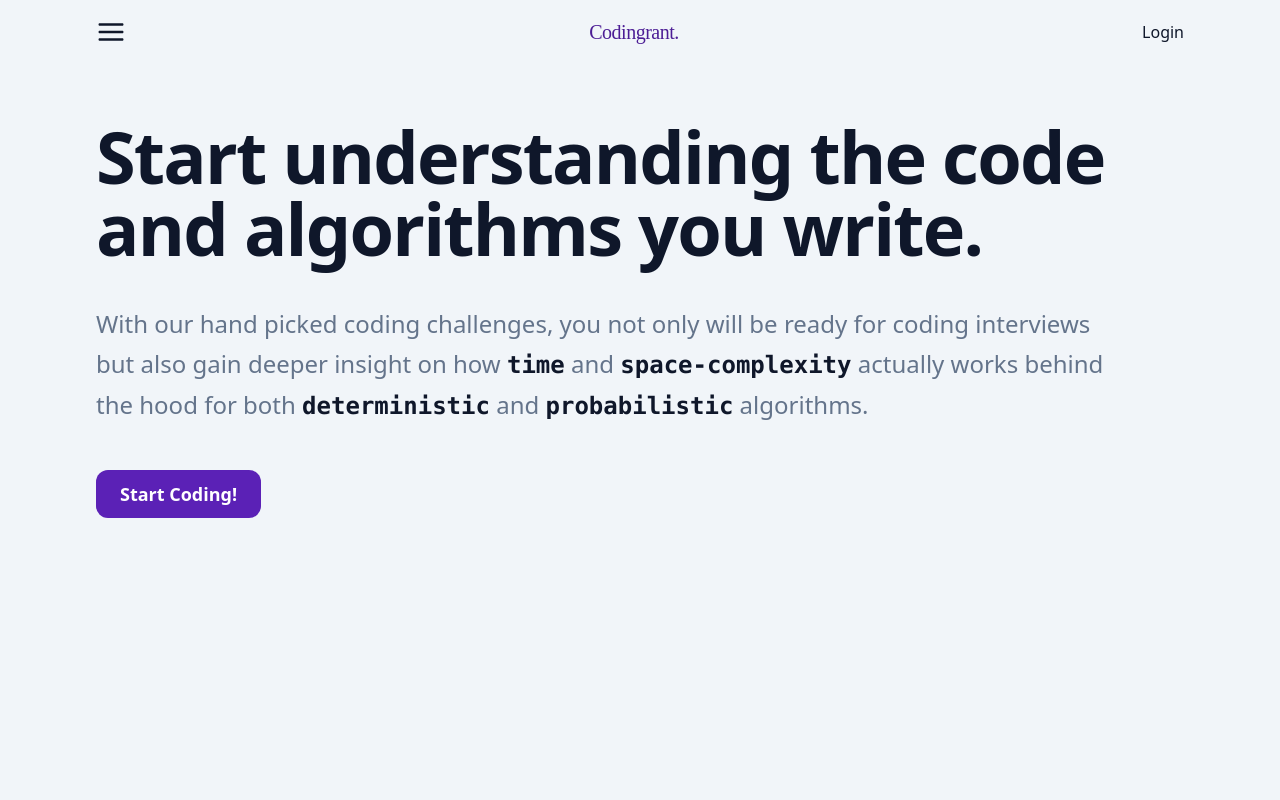
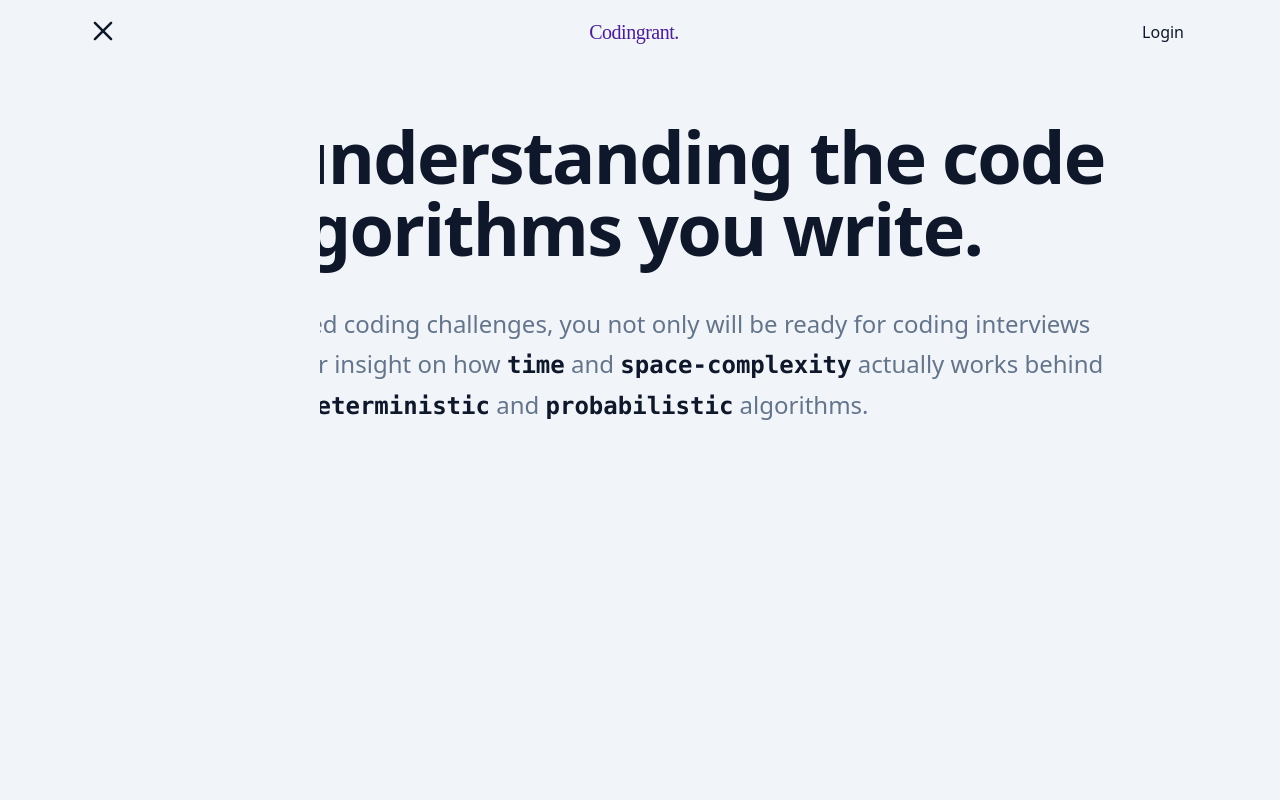
Before and after one commit to pawanbhatta178/Coding_Rant_Final, a React (Create React App) app: page / in a window 1280 px wide. Both pictures are taken after a click on the icon 111 px from the left and 32 px from the top of the page. Shown: the top 800 px of the page. Built offline with nearby package versions, Linux system fonts and the light colour scheme; no server answers; a web font is replaced by a local one.

Commit message:
sidebar added

```diff
--- a/src/components/NavBar/NavBar.js
+++ b/src/components/NavBar/NavBar.js
@@ -2,21 +2,28 @@ import React from "react";
 import { CgMenu } from "react-icons/cg";
 import Logo from "../Logo/Logo";
 import User from "../User/User";
-
+import useNavBar from "./useNavBar";
+import SideMenu from "../SideMenu/SideMenu";
 const NavBar = () => {
+  const { isSideMenuOn, onHamburgerClick } = useNavBar();
   return (
+    <>
       <div className="sticky top-0  px-4 sm:px-6 md:px-8 bg-primary">
         <div className="flex justify-between items-center h-16">
           <div>
             <CgMenu
-            className="text-3xl font-semibold"
-            onClick={() => console.log("click")}
+              className="text-3xl font-semibold cursor-pointer"
+              onClick={onHamburgerClick}
             />
           </div>
           <Logo />
           <User />
         </div>
       </div>
+      {isSideMenuOn && (
+        <SideMenu show={isSideMenuOn} onClose={onHamburgerClick} />
+      )}
+    </>
   );
 };
 
--- /dev/null
+++ b/src/components/NavBar/useNavBar.js
@@ -0,0 +1,13 @@
+import React from "react";
+
+const useNavBar = () => {
+  const [isSideMenuOn, setIsSideMenu] = React.useState(false);
+
+  const onHamburgerClick = () => {
+    console.log("toggling");
+    setIsSideMenu(!isSideMenuOn);
+  };
+  return { isSideMenuOn, onHamburgerClick };
+};
+
+export default useNavBar;
--- /dev/null
+++ b/src/components/SideMenu/SideMenu.js
@@ -0,0 +1,19 @@
+import React from "react";
+import { useDisableBodyScroll } from "./useDisableBodyScroll";
+import { CgClose } from "react-icons/cg";
+
+const SideMenu = ({ show, onClose }) => {
+  useDisableBodyScroll(show);
+  return (
+    <div className="absolute top-0 ">
+      <div className=" w-64 bg-primary overflow-y-hidden h-screen z-40 px-6 py-4">
+        <CgClose
+          className="text-3xl font-semibold cursor-pointer"
+          onClick={onClose}
+        />
+      </div>
+    </div>
+  );
+};
+
+export default SideMenu;
--- /dev/null
+++ b/src/components/SideMenu/useDisableBodyScroll.js
@@ -0,0 +1,11 @@
+import { useEffect } from "react";
+
+export const useDisableBodyScroll = (open) => {
+  useEffect(() => {
+    if (open) {
+      document.body.style.overflow = "hidden";
+    } else {
+      document.body.style.overflow = "unset";
+    }
+  }, [open]);
+};
```
Also changed, not shown: src/components/NavBar/NavBarLogic.js (deleted). Lines whose indentation alone changed are shown as unchanged.
